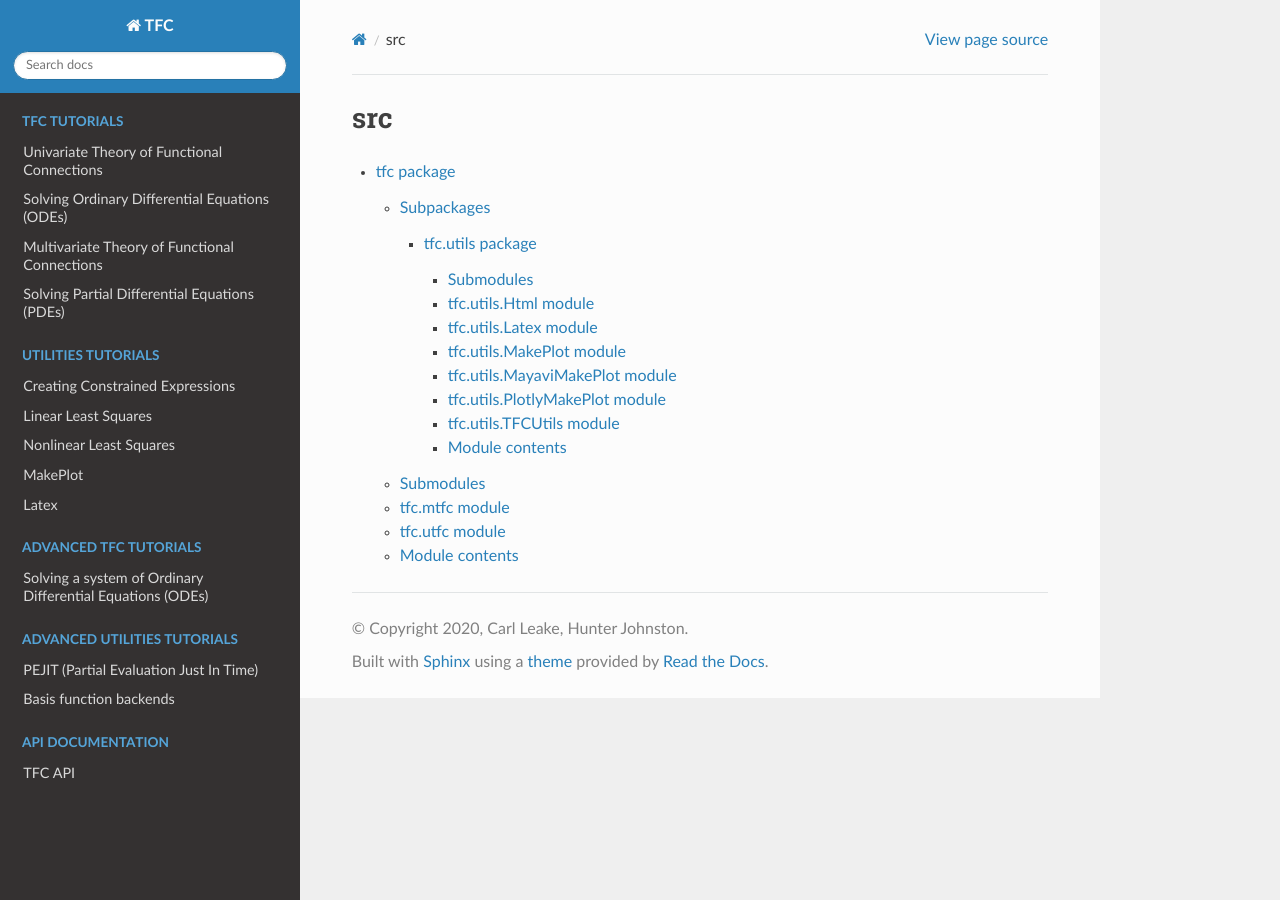
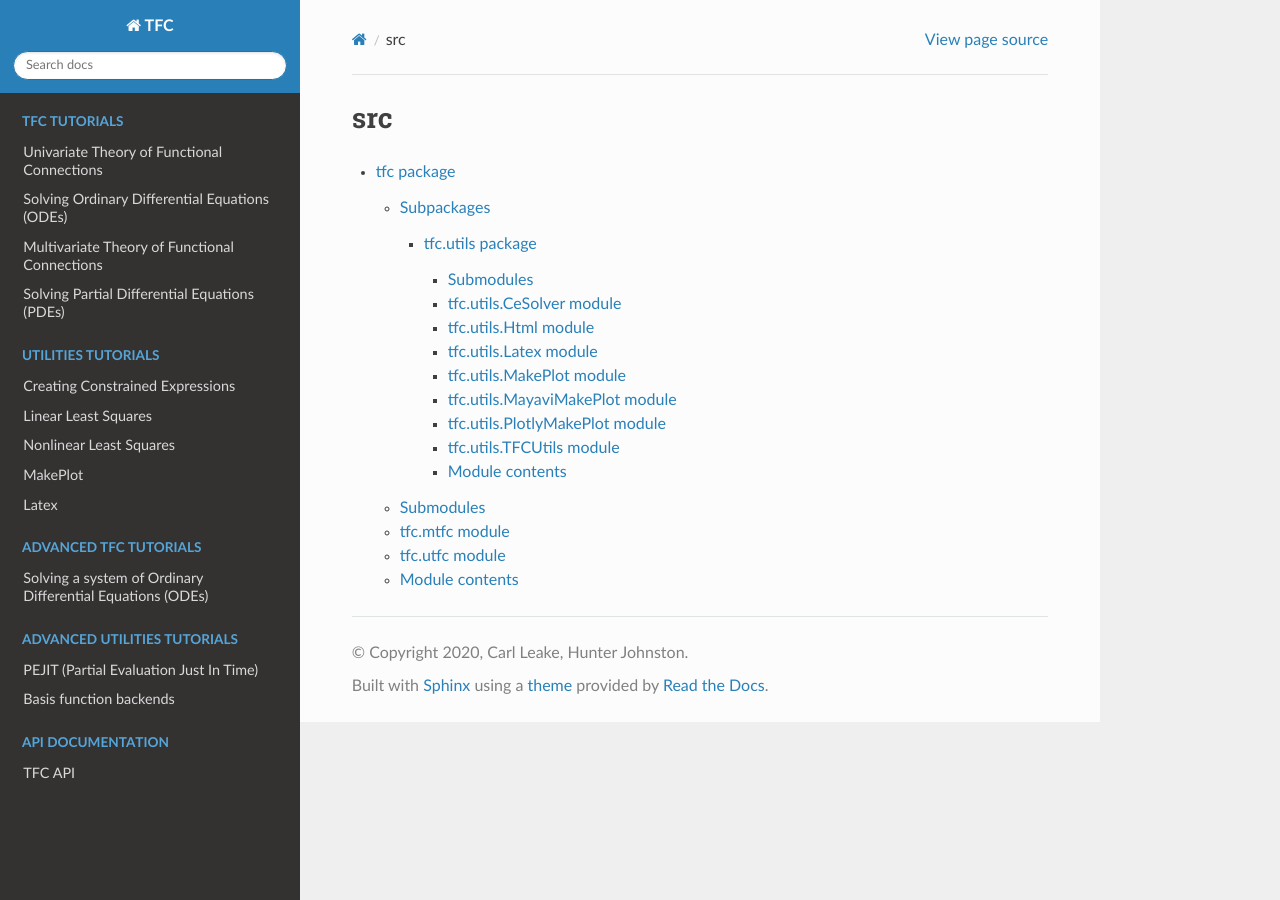
Before and after one commit to leakec/tfc, a Sphinx documentation site: the page built from docs/source/modules.rst, in a window 1280 px wide. Built offline with Sphinx 7.4.7 and the Read the Docs theme 2.0.0, drawn with Linux system fonts in a browser that asks for light colours; pages that are not in the unit, such as notebooks, are missing from menus.

Commit message:
Adding CeSolver to the docs.

```diff
--- a/docs/source/tfc.utils.rst
+++ b/docs/source/tfc.utils.rst
@@ -3,6 +3,14 @@ tfc.utils package
 
 Submodules
 ----------
+
+tfc.utils.CeSolver module
+---------------------
+
+.. automodule:: tfc.utils.CeSolver
+   :members:
+   :undoc-members:
+   :show-inheritance:
 
 tfc.utils.Html module
 ---------------------
```
